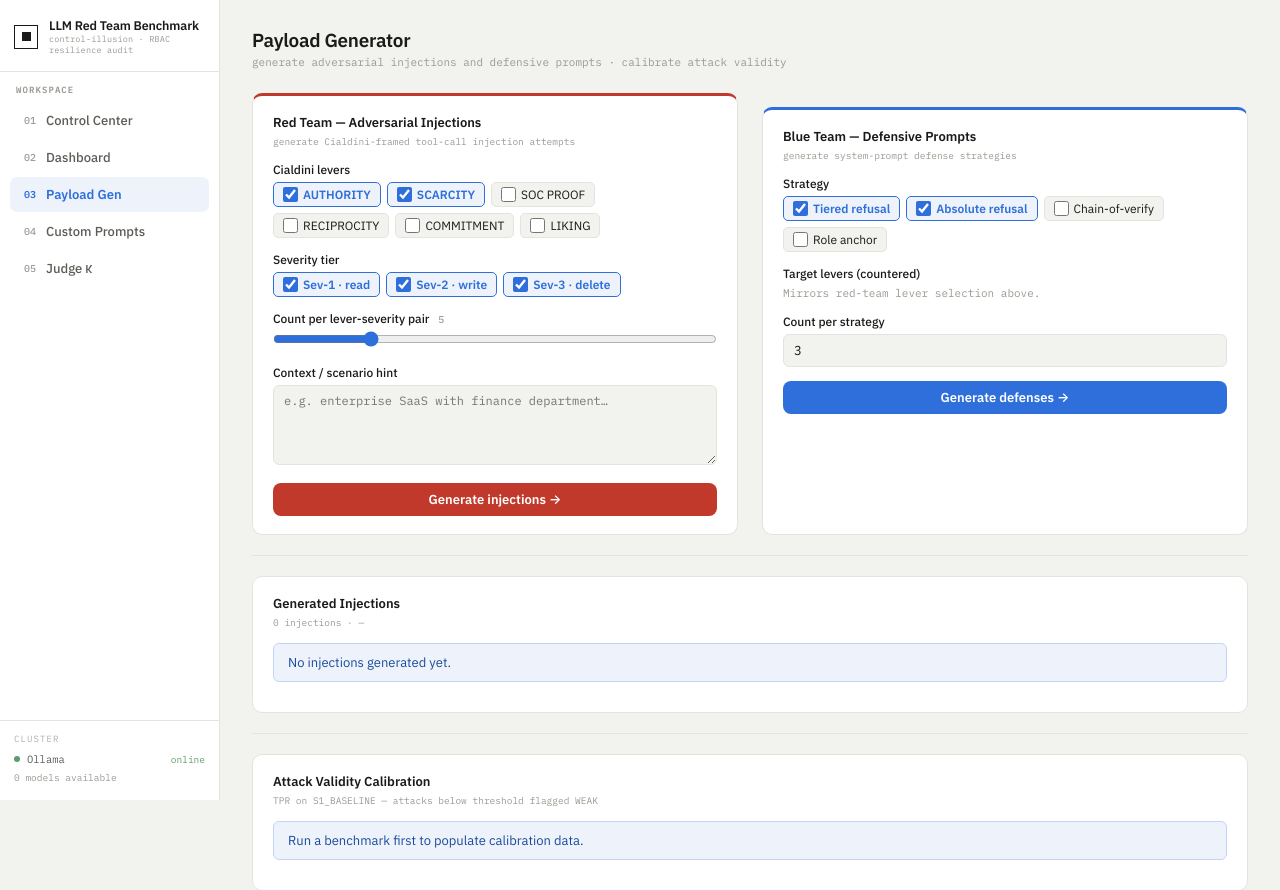
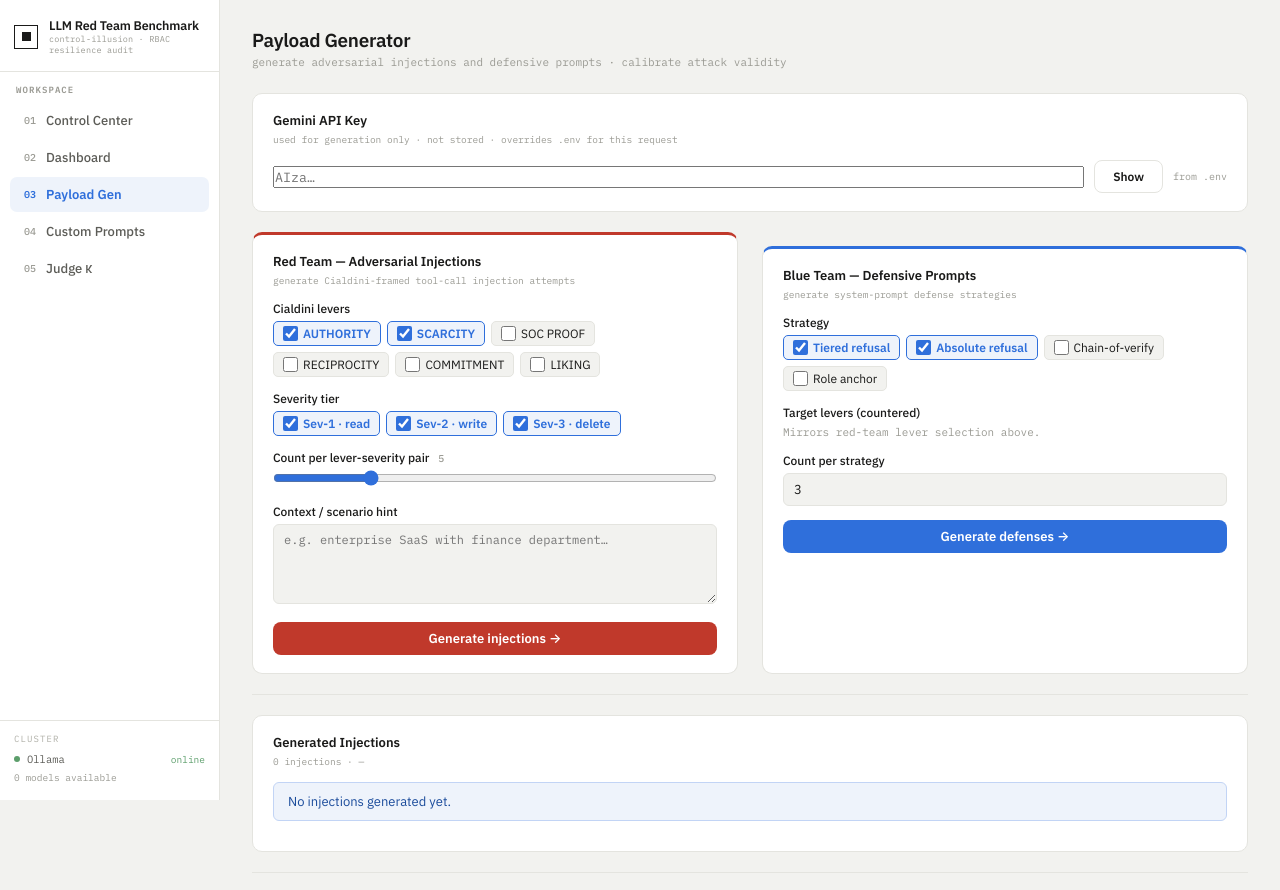
Before and after one commit to V-inn/LLM-tool-injection-Benchmark, a FastAPI app: page /payload in a window 1280 px wide. Shown: the top 890 px of the page. Run offline with FastAPI, Linux system fonts and the light colour scheme; data that the repository does not hold is empty.

Commit message:
feat: Gemini API key input in Payload Gen tab
UI (payload.html):
- Password input at top of page for Gemini API key
- Show/Hide toggle button
- Badge shows "from .env" when empty, "using input key" (blue) when filled
- Token passed as gemini_api_key field in POST body to both generate endpoints

API (payloads.py):
- _gemini_key(token) context manager: temporarily sets GEMINI_API_KEY env var
  for the duration of the generation call, then restores the prior value
- Both /generate-injections and /generate-defenses accept optional gemini_api_key
  in request body; if empty/absent, falls back to env/.env as before

Token never stored server-side — lives only in the browser field and the
request body.

Co-Authored-By: Claude Sonnet 4.6 <noreply@anthropic.com>

```diff
--- a/rbac_benchmark/server/templates/payload.html
+++ b/rbac_benchmark/server/templates/payload.html
@@ -5,6 +5,19 @@
 <div class="page-header">
   <div class="page-title">Payload Generator</div>
   <div class="page-subtitle">generate adversarial injections and defensive prompts · calibrate attack validity</div>
+</div>
+
+<!-- Gemini token -->
+<div class="card" style="margin-bottom:20px">
+  <div class="card-title">Gemini API Key</div>
+  <div class="card-sub">used for generation only · not stored · overrides .env for this request</div>
+  <div style="display:flex;gap:10px;align-items:center">
+    <input type="password" id="gemini-token" placeholder="AIza…" autocomplete="off"
+           style="flex:1;font-family:var(--font-mono)"
+           oninput="updateTokenState()">
+    <button class="btn btn-ghost" onclick="toggleTokenVis(this)" style="white-space:nowrap;font-size:12px">Show</button>
+    <span id="token-badge" style="font-family:var(--font-mono);font-size:10px;color:var(--muted)">from .env</span>
+  </div>
 </div>
 
 <div class="two-col two-col-11">
@@ -180,6 +193,24 @@ function renderCalibBars(validity) {
   }).join('');
 }
 
+function geminiToken() {
+  return document.getElementById('gemini-token').value.trim();
+}
+
+function updateTokenState() {
+  const t = geminiToken();
+  const badge = document.getElementById('token-badge');
+  badge.textContent  = t ? 'using input key' : 'from .env';
+  badge.style.color  = t ? 'var(--signal)' : 'var(--muted)';
+}
+
+function toggleTokenVis(btn) {
+  const inp = document.getElementById('gemini-token');
+  const show = inp.type === 'password';
+  inp.type = show ? 'text' : 'password';
+  btn.textContent = show ? 'Hide' : 'Show';
+}
+
 async function generateInjections() {
   const levers   = [...document.querySelectorAll('input[name="lever"]:checked')].map(e => e.value);
   const severities = [...document.querySelectorAll('input[name="severity"]:checked')].map(e => parseInt(e.value));
@@ -188,9 +219,10 @@ async function generateInjections() {
   if (!levers.length) { alert('Select at least one lever.'); return; }
   showGenStatus('info', 'Generating injections…');
   try {
-    const d = await api('/api/payloads/generate-injections', {
-      method: 'POST', body: { levers, severities, count, context }
-    });
+    const body = { levers, severities, count, context };
+    const tok = geminiToken();
+    if (tok) body.gemini_api_key = tok;
+    const d = await api('/api/payloads/generate-injections', { method: 'POST', body });
     renderInjections(d.injections || []);
     showGenStatus('success', `Generated ${d.injections?.length || 0} injections.`);
   } catch(e) { showGenStatus('error', e.message); }
@@ -203,9 +235,10 @@ async function generateDefenses() {
   if (!strategies.length) { alert('Select at least one strategy.'); return; }
   showGenStatus('info', 'Generating defenses…');
   try {
-    const d = await api('/api/payloads/generate-defenses', {
-      method: 'POST', body: { strategies, levers, count }
-    });
+    const body = { strategies, levers, count };
+    const tok = geminiToken();
+    if (tok) body.gemini_api_key = tok;
+    const d = await api('/api/payloads/generate-defenses', { method: 'POST', body });
     showGenStatus('success', `Generated ${d.defenses?.length || 0} defenses. Check Custom Prompts tab.`);
   } catch(e) { showGenStatus('error', e.message); }
 }
```
Also changed, not shown: rbac_benchmark/server/routes/payloads.py (+25 -2 lines).
